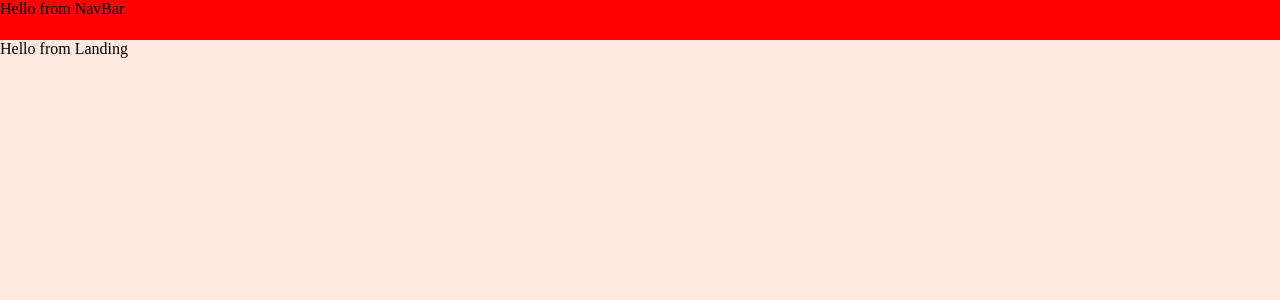
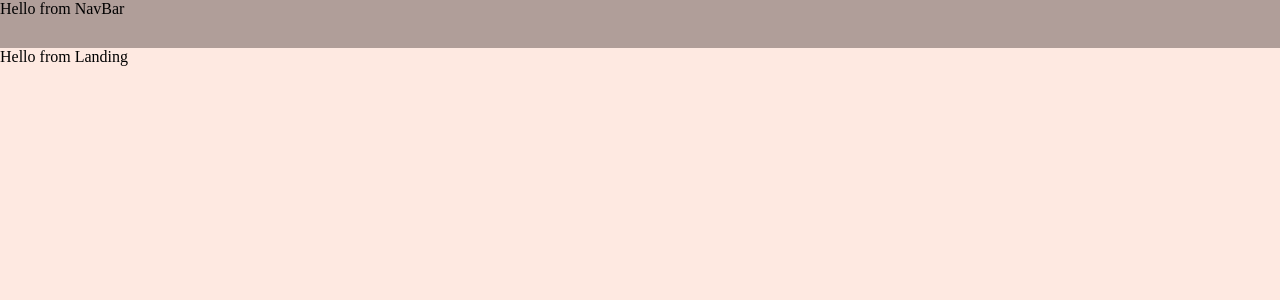
Before and after one commit to StephhyL/NightLight, a React (Create React App) app in the folder front-end-client/: page / in a window 1280 px wide. Shown: the top 300 px of the page. Built offline with nearby package versions, Linux system fonts and the light colour scheme.

Commit message:
add nav-bar characteristics

```diff
--- a/front-end-client/src/stylesheets/css/navigation.css
+++ b/front-end-client/src/stylesheets/css/navigation.css
@@ -1 +1 @@
-.nav-bar{height:5vh;background-color:red}
+.nav-bar{height:6vh;background-color:#b09e99}
--- a/front-end-client/src/stylesheets/sass/navigation.scss
+++ b/front-end-client/src/stylesheets/sass/navigation.scss
@@ -1,6 +1,6 @@
 @import "./variables.scss";
 
 .nav-bar {
-  height: 5vh;
-  background-color: red;
+  height: 6vh;
+  background-color: $nav-background;
 }
--- a/front-end-client/src/stylesheets/sass/variables.scss
+++ b/front-end-client/src/stylesheets/sass/variables.scss
@@ -1,2 +1,2 @@
 $base-background: #fee9e1;
-$nav-background: FAD4C0;
+$nav-background: #b09e99;
```
